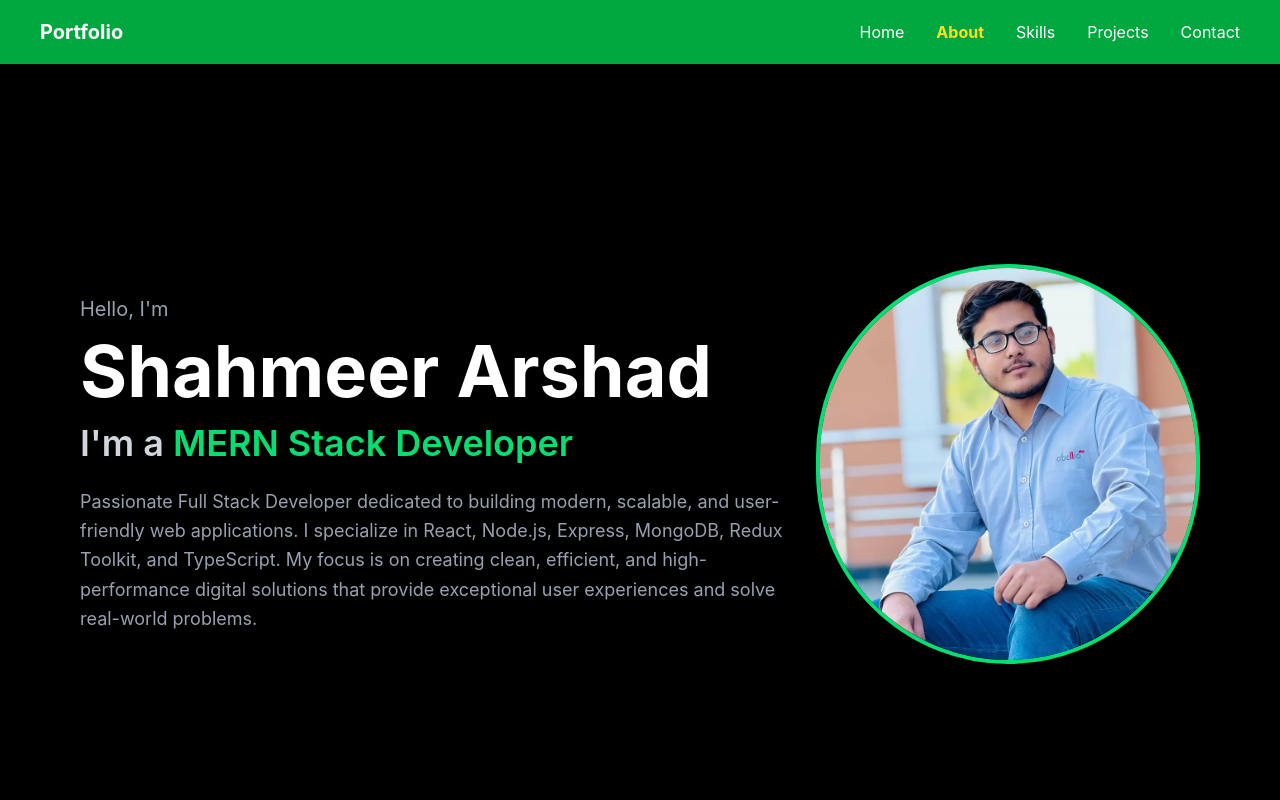
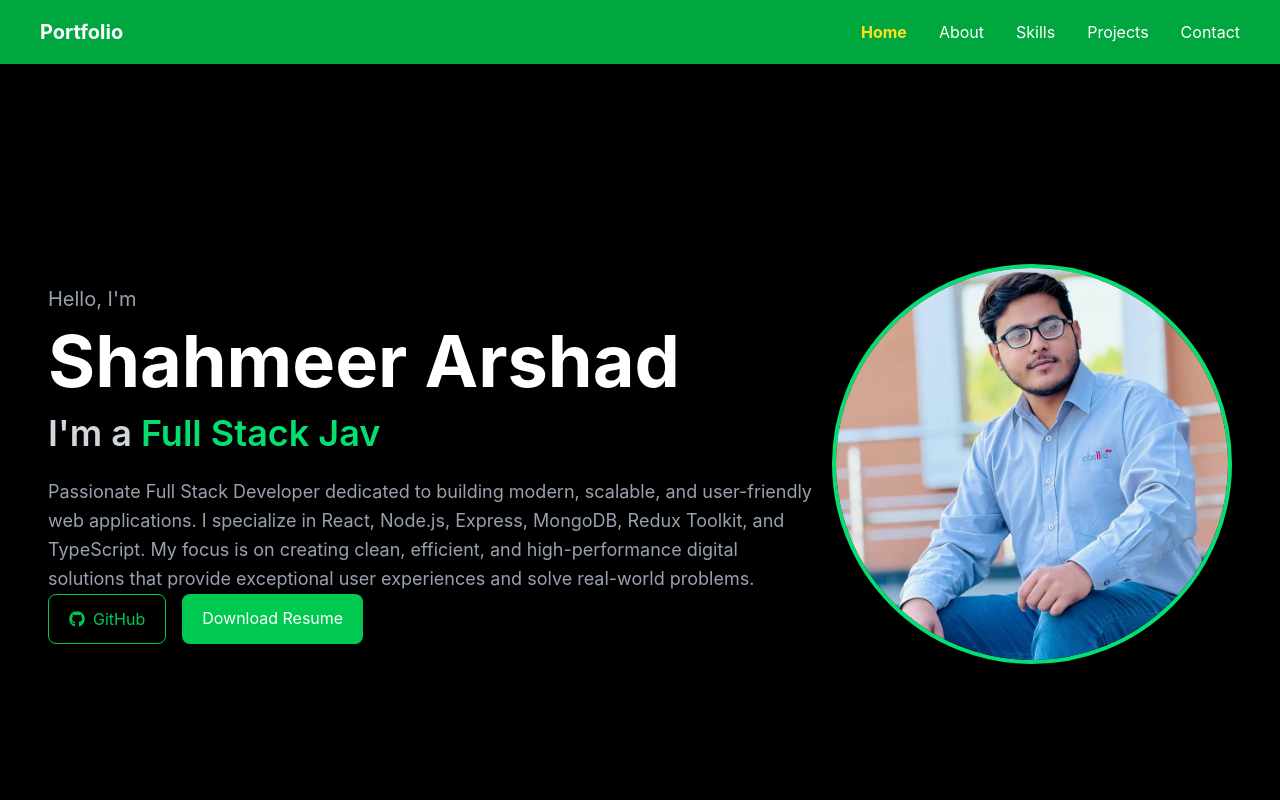
Before and after one commit to shahmeer-codes/Portfolio-website-React, a React (Vite) app: page / in a window 1280 px wide. Shown: the top 800 px of the page. Built offline with nearby package versions, Linux system fonts and the light colour scheme.

Commit message:
Add download resume feature and links

```diff
--- a/src/pages/Home.jsx
+++ b/src/pages/Home.jsx
@@ -1,42 +1,44 @@
 import { TypeAnimation } from "react-type-animation";
+import { FaGithub } from "react-icons/fa";
 
 const Home = () => {
   return (
-    <div className="min-h-screen bg-black text-white flex justify-around items-center px-8 md:px-20">
+    <section id="home">
+      <div className="min-h-screen bg-black text-white flex justify-around items-center px-4 md:px-10">
         <div className="max-w-4xl">
           <p className="text-gray-400 text-xl mb-3">Hello, I'm</p>
 
-        <h1 className="text-5xl md:text-7xl font-bold mb-4">Shahmeer Arshad</h1>
+          <h1 className="text-5xl md:text-7xl font-bold mb-4">
+            Shahmeer Arshad
+          </h1>
 
           <div className="text-2xl md:text-4xl font-semibold mb-6">
             <span className="text-gray-300">I'm a </span>
             <TypeAnimation
               sequence={[
-              "Full Stack Developer",
-              2000,
                 "MERN Stack Developer",
                 2000,
-              "Frontend Engineer",
+                "Full Stack JavaScript Developer",
                 2000,
-              "Backend Developer",
+                "Next.js Developer",
                 2000,
-              "React Specialist",
+                "React & Redux Developer",
                 2000,
-              "Node.js Developer",
+                "Node.js & Express.js Developer",
                 2000,
-              "Problem Solver",
+                "Frontend Developer",
                 2000,
-              "Tech Enthusiast",
+                "REST API & Backend Developer",
                 2000,
-              "Building Modern Web Experiences",
+                "TypeScript & JavaScript Developer",
                 2000,
-              "Creating Scalable Applications",
+                "Git & GitHub User",
                 2000,
-              "Turning Ideas Into Reality",
+                "Mongodb & Mysql Developer",
                 2000,
               ]}
               wrapper="span"
-            speed={50}
+              speed={10}
               repeat={Infinity}
               className="text-green-400"
             />
@@ -45,11 +47,27 @@ const Home = () => {
           <p className="text-gray-400 text-lg leading-relaxed max-w-3xl">
             Passionate Full Stack Developer dedicated to building modern,
             scalable, and user-friendly web applications. I specialize in React,
-          Node.js, Express, MongoDB, Redux Toolkit, and TypeScript. My focus is
-          on creating clean, efficient, and high-performance digital solutions
-          that provide exceptional user experiences and solve real-world
-          problems.
+            Node.js, Express, MongoDB, Redux Toolkit, and TypeScript. My focus
+            is on creating clean, efficient, and high-performance digital
+            solutions that provide exceptional user experiences and solve
+            real-world problems.
           </p>
+          <div className="flex gap-4">
+            <a
+              href="https://github.com/shahmeer-codes"
+              className="px-5 py-3 border flex gap-2 items-center justify-center border-green-500 text-green-500 rounded-lg hover:bg-green-500 hover:text-white transition"
+            >
+              <FaGithub /> GitHub
+            </a>
+
+            <a
+              href="/resume/Shahmeer Arshad.pdf"
+              download
+              className="px-5 py-3 bg-green-500 text-white rounded-lg hover:bg-green-600 transition"
+            >
+              Download Resume
+            </a>
+          </div>
         </div>
         <div>
           <img
@@ -59,6 +77,7 @@ const Home = () => {
           />
         </div>
       </div>
+    </section>
   );
 };
 
```
Also changed, not shown: 1 other file (tests, documents, lock files or other folders). Lines whose indentation alone changed are shown as unchanged.
